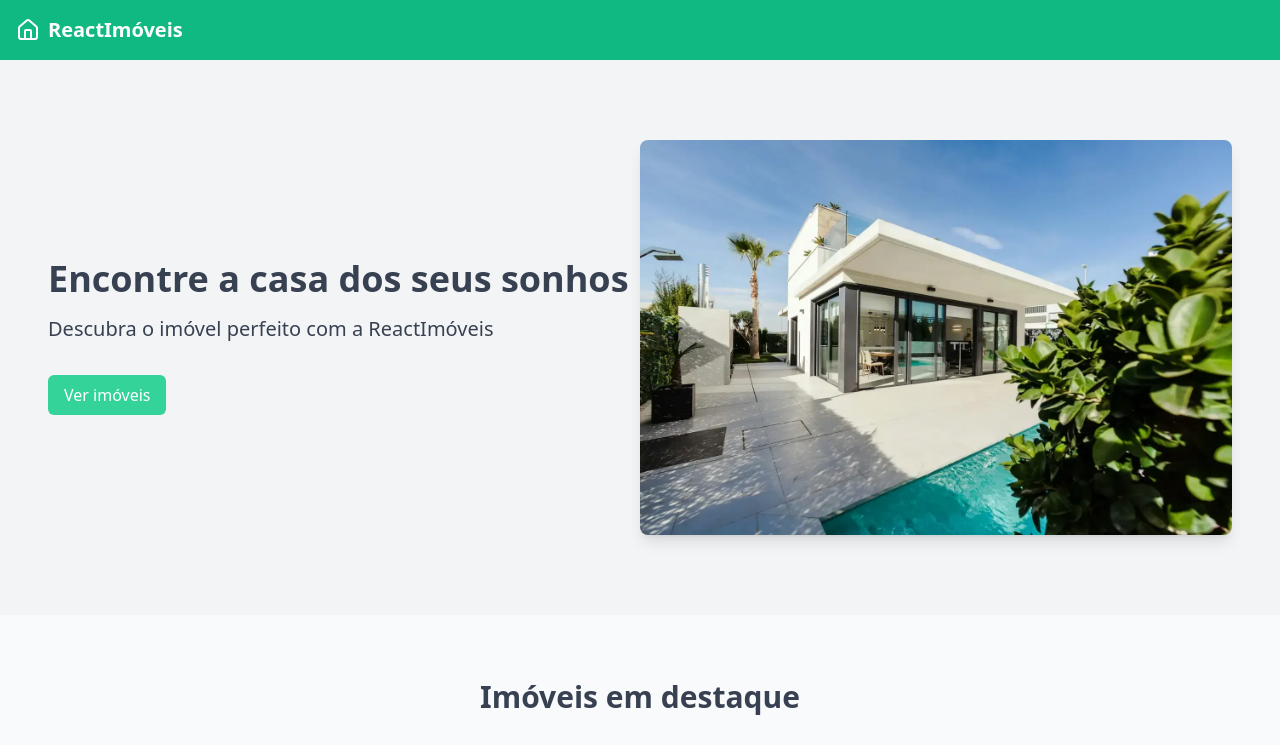
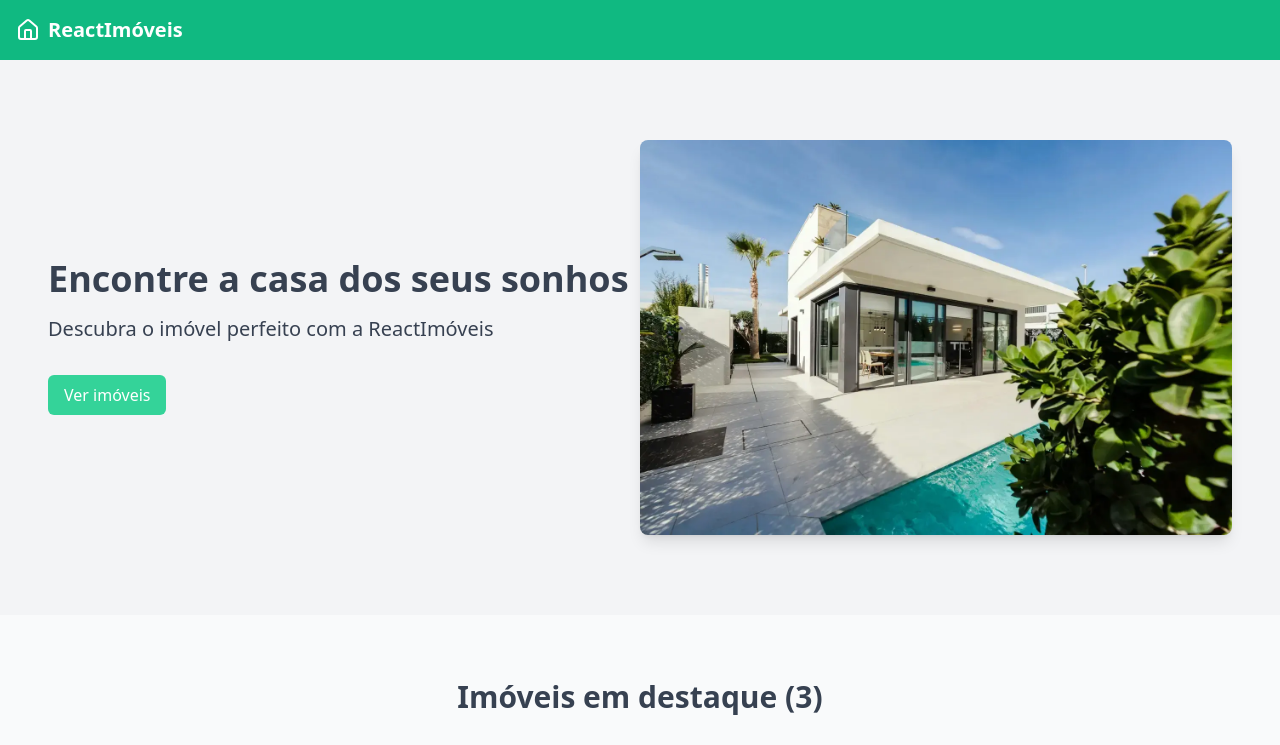
Before and after one commit to vianabsouza/reactjs-real-estate, a React (Vite) app: page / in a window 1280 px wide. Shown: the top 745 px of the page. Built offline with nearby package versions, Linux system fonts and the light colour scheme.

Commit message:
feat: add NumberProperties component with react context integration

```diff
--- a/src/App.jsx
+++ b/src/App.jsx
@@ -3,7 +3,9 @@ import Hero from "./components/Hero";
 import FeatureProperties from "./components/FeaturedProperties";
 import ContatForm from "./components/ContactForm";
 import Footer from "./components/Footer";
-import { useState, useEffect } from "react";
+import { useState, useEffect, createContext } from "react";
+
+export const PropertiesContext = createContext();
 
 function App() {
   const [properties, setProperties] = useState([]);
@@ -17,6 +19,7 @@ function App() {
   }, []);
 
   return (
+    <PropertiesContext.Provider value={{ properties }}>
       <div>
         <Navbar />
         <Hero />
@@ -24,6 +27,7 @@ function App() {
         <ContatForm />
         <Footer />
       </div>
+    </PropertiesContext.Provider>
   );
 }
 
--- a/src/components/FeaturedProperties.jsx
+++ b/src/components/FeaturedProperties.jsx
@@ -1,3 +1,4 @@
+import NumberProperties from "./NumberProperties";
 import PropertyCard from "./PropertyCard";
 
 function FeaturedProperties({ properties }) {
@@ -5,7 +6,7 @@ function FeaturedProperties({ properties }) {
     <section className="py-16 bg-gray-50">
       <div className="container mx-auto">
         <h2 className="text-3xl font-bold mb-8 text-center text-gray-700">
-          Imóveis em destaque
+          Imóveis em destaque <NumberProperties />
         </h2>
         <div className="grid grid-cols-1 md:grid-cols-2 lg:grid-cols-3 gap-8 px-12">
           {properties.map((property) => (
--- /dev/null
+++ b/src/components/NumberProperties.jsx
@@ -0,0 +1,9 @@
+import { useContext } from "react";
+import { PropertiesContext } from "../App";
+
+function NumberProperties() {
+  const { properties } = useContext(PropertiesContext);
+  return <span>({properties.length})</span>;
+}
+
+export default NumberProperties;
```
Lines whose indentation alone changed are shown as unchanged.
